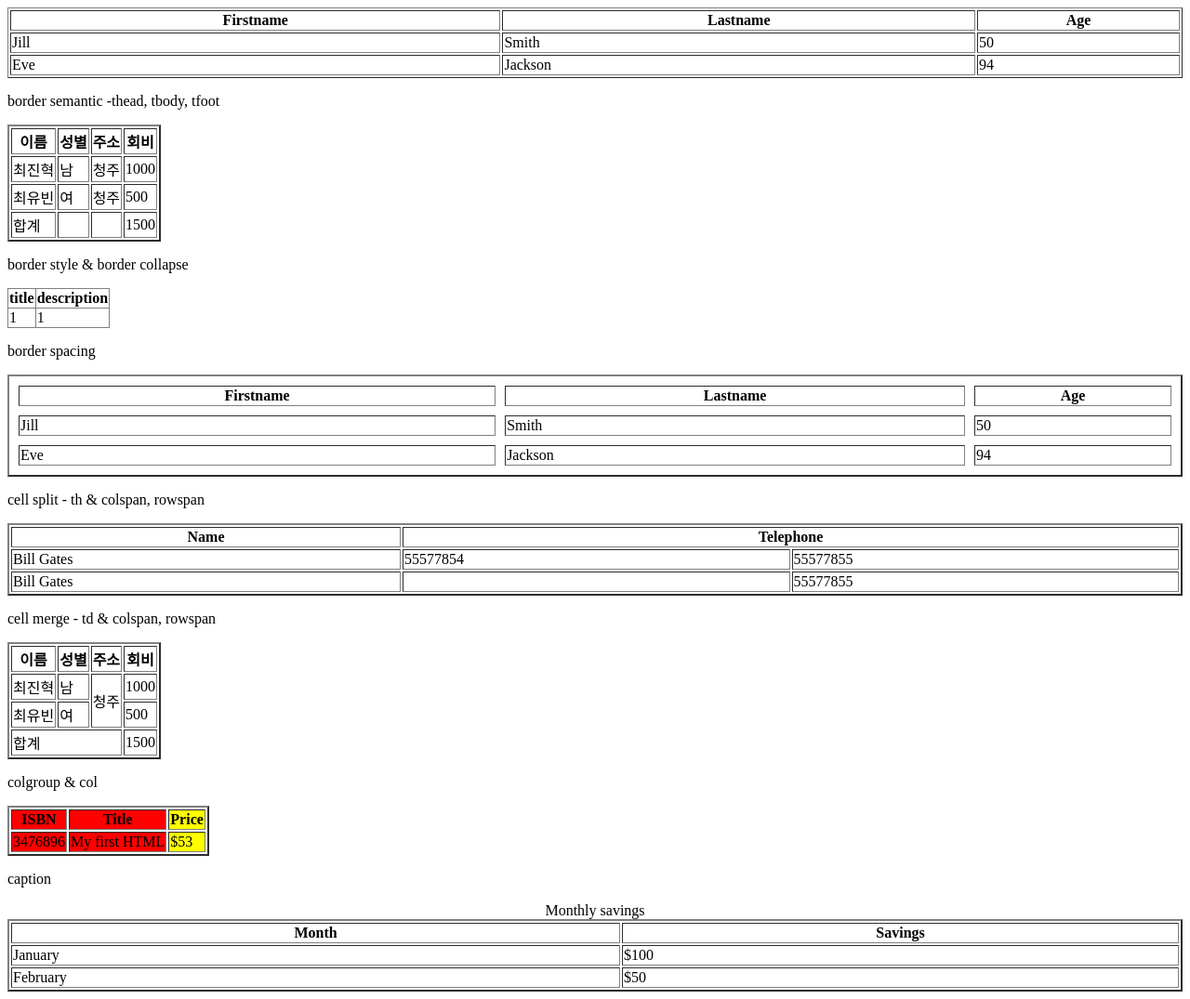
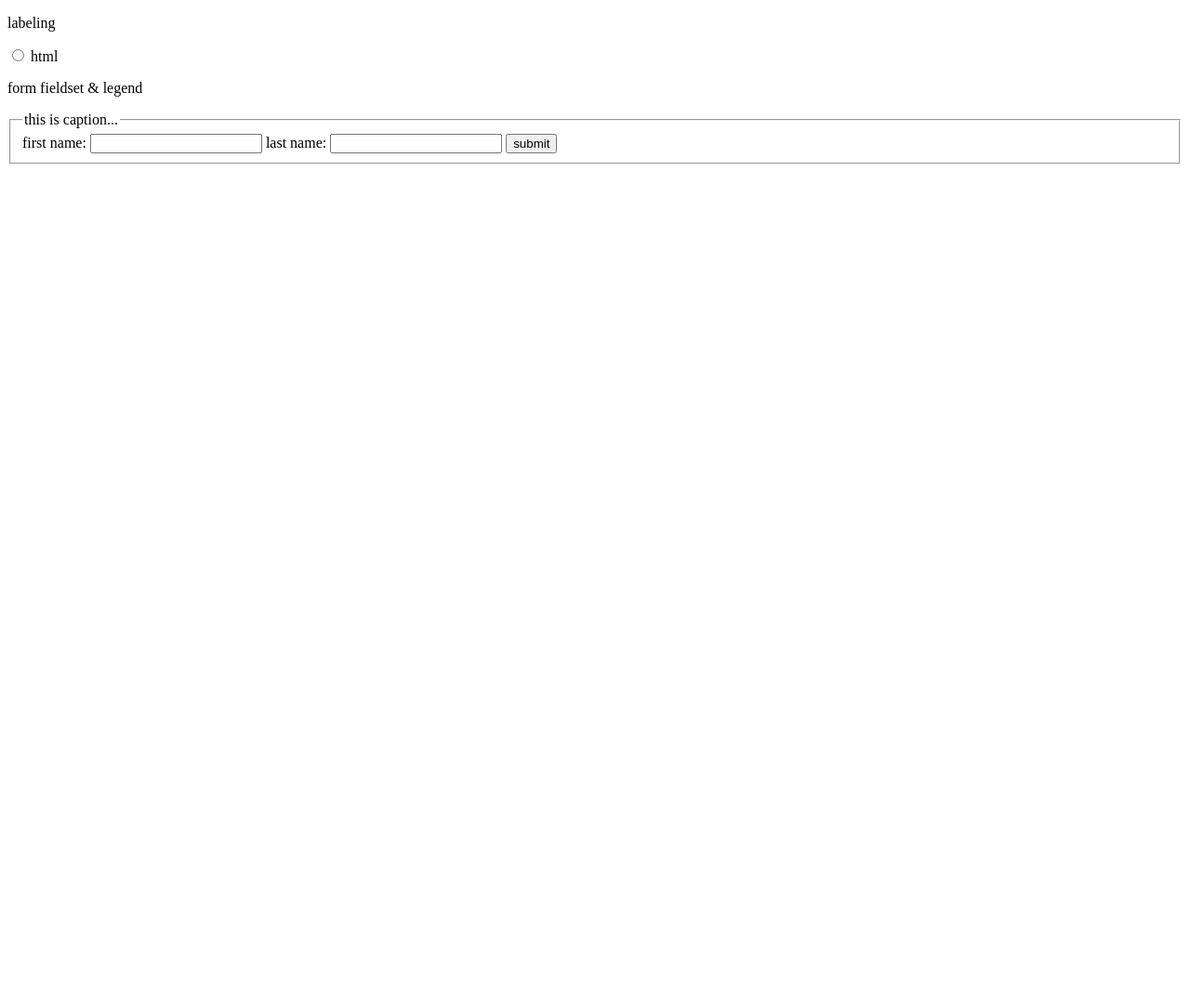
Before and after one commit to jeffjkorea/1_HTML_STUDY, a plain HTML site: page index.html in a window 1280 px wide. Shown: the whole page at 93% size. After the commit the page ends 800 px from the top, so only its background shows below. Drawn offline with Linux system fonts and the light colour scheme.

Commit message:
study form

```diff
--- a/index.html
+++ b/index.html
@@ -3,150 +3,22 @@
 <head>
 </head>
 <body>
-  <table style="width:100%;" border="1">
-    <tr>
-      <th>Firstname</th>
-      <th>Lastname</th>
-      <th>Age</th>
-    </tr>
-    <tr>
-      <td>Jill</td>
-      <td>Smith</td>
-      <td>50</td>
-    </tr>
-    <tr>
-      <td>Eve</td>
-      <td>Jackson</td>
-      <td>94</td>
-    </tr>
-  </table>
+  <p>labeling</p>
+  <form action="">
+    <input type="radio" id="html" name="fav_lang" value="html">
+    <label for="html">html</label>
+  </form>
 
-  <p>border semantic -thead, tbody, tfoot</p>
-  <table border="2">
-    <thead>
-        <tr>
-            <th>이름</th>     <th>성별</th>   <th>주소</th> <th>회비</th>
-        </tr>
-    </thead>
-    <tbody>
-        <tr>
-            <td>최진혁</td>  <td>남</td>      <td >청주</td> <td>1000</td>
-        </tr>
-        <tr>
-            <td>최유빈</td>  <td>여</td>      <td>청주</td> <td>500</td>
-        </tr>
-    </tbody>
-    <tfoot>
-        <tr>
-            <td>합계</td>  <td></td>      <td></td> <td>1500</td>
-        </tr>
-    </tfoot>
-</table>
-<p>border style & border collapse</p>
-<table style="border: 1px solid grey;border-collapse: collapse;">
-  <tr>
-    <th style="border: 1px solid grey;">title</th>
-    <th style="border: 1px solid grey;">description</th>
-  </tr>
-  <tr>
-    <td style="border: 1px solid grey;">1</td>
-    <td style="border: 1px solid grey;">1</td>
-  </tr>
-</table>
-
-<p> border spacing</p>
-<table style="width:100%; border-spacing: 10px;" border="2">
-  <tr>
-    <th>Firstname</th>
-    <th>Lastname</th>
-    <th>Age</th>
-  </tr>
-  <tr>
-    <td>Jill</td>
-    <td>Smith</td>
-    <td>50</td>
-  </tr>
-  <tr>
-    <td>Eve</td>
-    <td>Jackson</td>
-    <td>94</td>
-  </tr>
-</table>
-
-
-<p>cell split - th & colspan, rowspan</p>
-<table style="width:100%" border="2">
-  <tr>
-    <th>Name</th>
-    <th colspan="2">Telephone</th>
-  </tr>
-  <tr>
-    <td>Bill Gates</td>
-    <td>55577854</td>
-    <td>55577855</td>
-  </tr>
-  <tr>
-    <td>Bill Gates</td>
-    <td></td>
-    <td>55577855</td>
-  </tr>
-</table>
-
-<p>cell merge - td & colspan, rowspan</p>
-<table border="2">
-  <thead>
-      <tr>
-          <th>이름</th>     <th>성별</th>   <th>주소</th> <th>회비</th>
-      </tr>
-  </thead>
-  <tbody>
-      <tr>
-          <td>최진혁</td>  <td>남</td>      <td rowspan="2">청주</td> <td>1000</td>
-      </tr>
-      <tr>
-          <td>최유빈</td>  <td>여</td>      <td>500</td>
-      </tr>
-  </tbody>
-  <tfoot>
-      <tr>
-          <td colspan="3">합계</td>      <td>1500</td>
-      </tr>
-  </tfoot>
-
-</table>
-<p>colgroup & col</p>
-<table border=2>
-  <colgroup>
-    <col span="2" style="background-color:red">
-    <col style="background-color:yellow">
-  </colgroup>
-  <tr>
-    <th>ISBN</th>
-    <th>Title</th>
-    <th>Price</th>
-  </tr>
-  <tr>
-    <td>3476896</td>
-    <td>My first HTML</td>
-    <td>$53</td>
-  </tr>
-</table>
-<p>caption</p>
-<table style="width:100%" border=2>
-  <caption>Monthly savings</caption>
-  <tr>
-    <th>Month</th>
-    <th>Savings</th>
-  </tr>
-  <tr>
-    <td>January</td>
-    <td>$100</td>
-  </tr>
-  <tr>
-    <td>February</td>
-    <td>$50</td>
-  </tr>
-</table>
-
+  <p>form fieldset & legend</p>
+  <form action="">
+    <fieldset>
+      <legend>this is caption...</legend>
+      <label for="fname">first name:</label>
+      <input type="text" id="fname" name="fname">
+      <label for="lname">last name:</label>
+      <input type="text" id="lname" name="lname">
+      <input type="submit" value="submit">
+    </fieldset>
+  </form>
 </body>
 </html>
```
Also changed, not shown: 1 other file.
